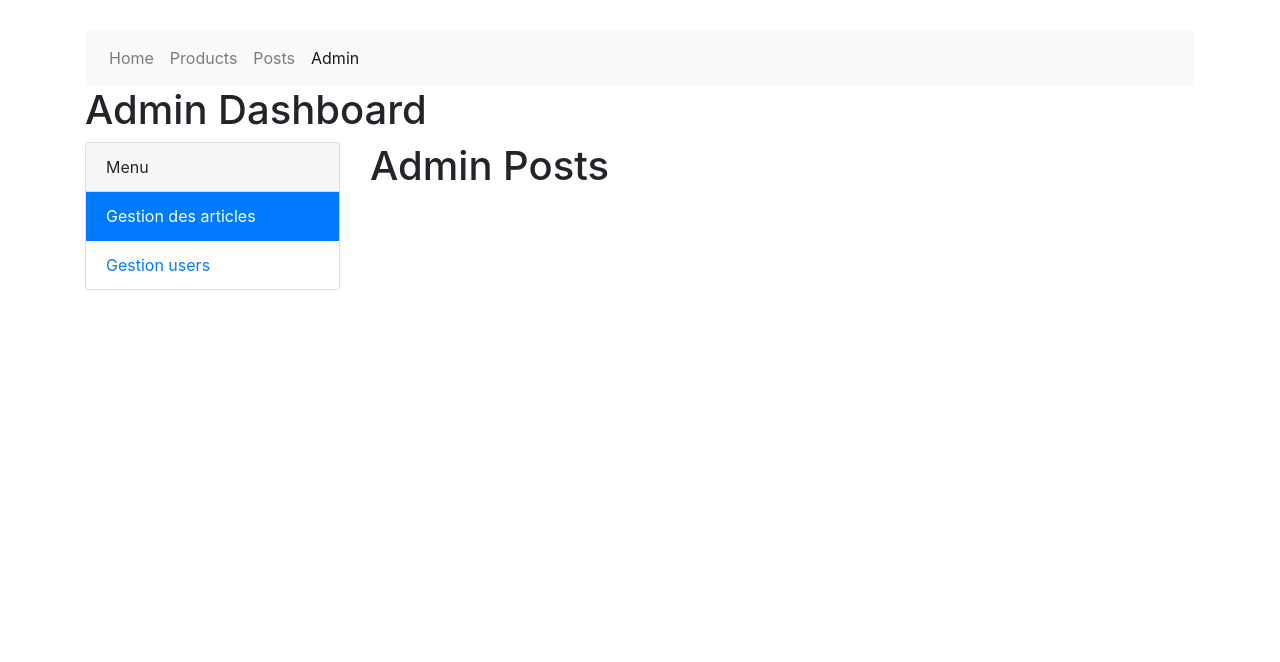
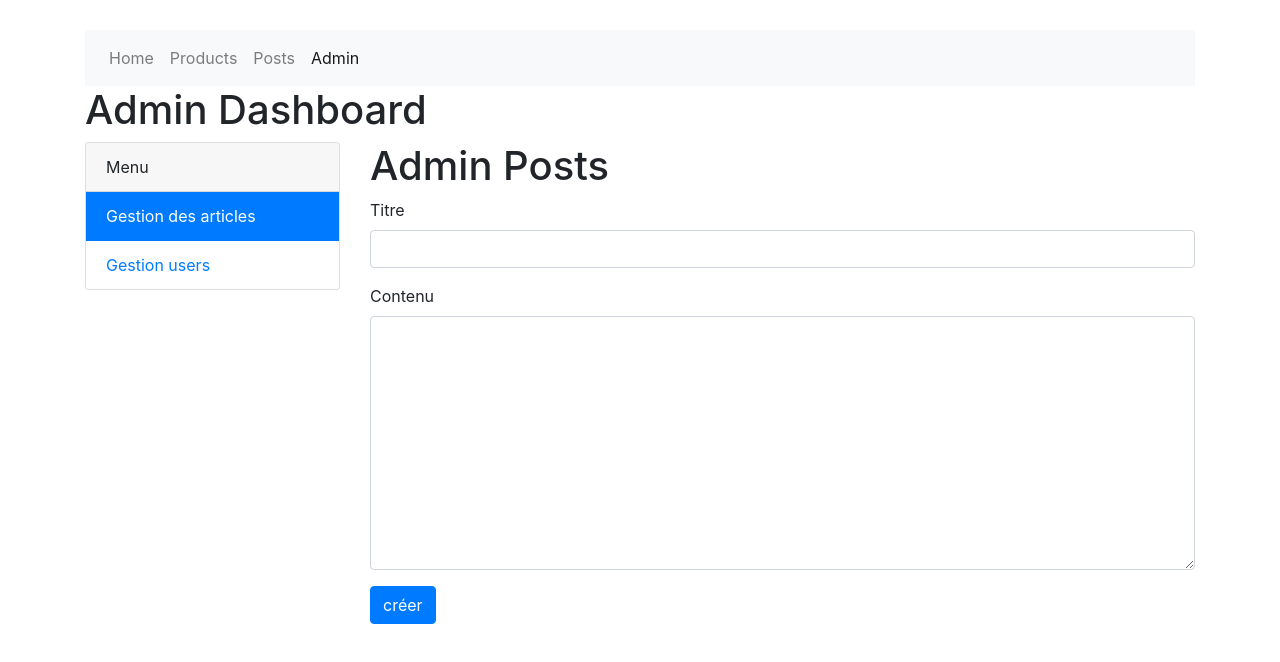
Before and after one commit to charlottedefyn/react-routing, a React (Create React App) app: page /admin/posts in a window 1280 px wide. Shown: the top 662 px of the page. Built offline with nearby package versions, Linux system fonts and the light colour scheme.

Commit message:
creation du composant newArticle et ajout dans le composant posts de l'admin

```diff
--- a/src/components/admin/posts.jsx
+++ b/src/components/admin/posts.jsx
@@ -1,9 +1,13 @@
 import React from "react";
+import NewArticle from "../forms/newArticle";
 
 const Posts = () => {
   return (
     <div>
       <h1>Admin Posts</h1>
+      <section>
+        <NewArticle />
+      </section>
     </div>
   );
 };
--- /dev/null
+++ b/src/components/forms/newArticle.jsx
@@ -0,0 +1,27 @@
+import React, { Component } from "react";
+
+class NewArticle extends Component {
+  state = {};
+  render() {
+    return (
+      <form>
+        <div className="form-group">
+          <label htmlFor="titre">Titre</label>
+          <input type="text" className="form-control" id="titre" name="titre" />
+        </div>
+        <div className="form-group">
+          <label htmlFor="contenu">Contenu</label>
+          <textarea
+            name="contenu"
+            id="contenu"
+            rows="10"
+            className="form-control"
+          ></textarea>
+        </div>
+        <input type="submit" value="créer" className="btn btn-primary" />
+      </form>
+    );
+  }
+}
+
+export default NewArticle;
```
Also changed, not shown: 1 other file (tests, documents, lock files or other folders).
